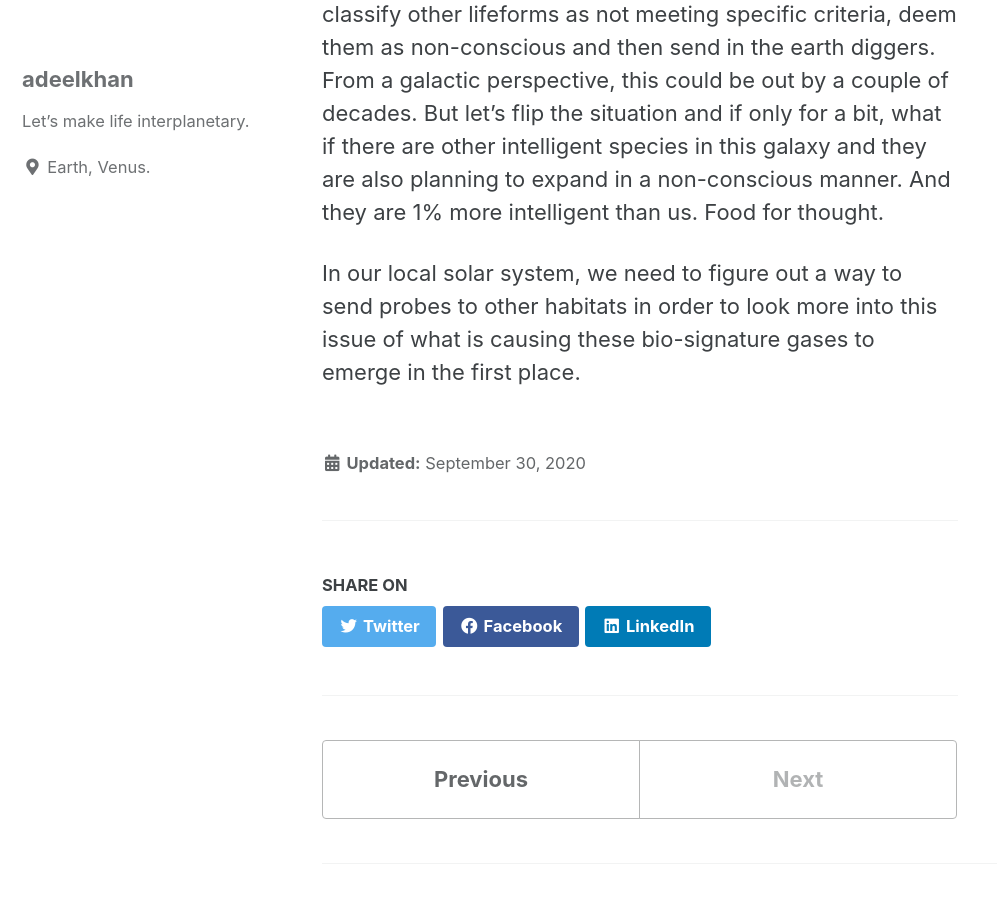
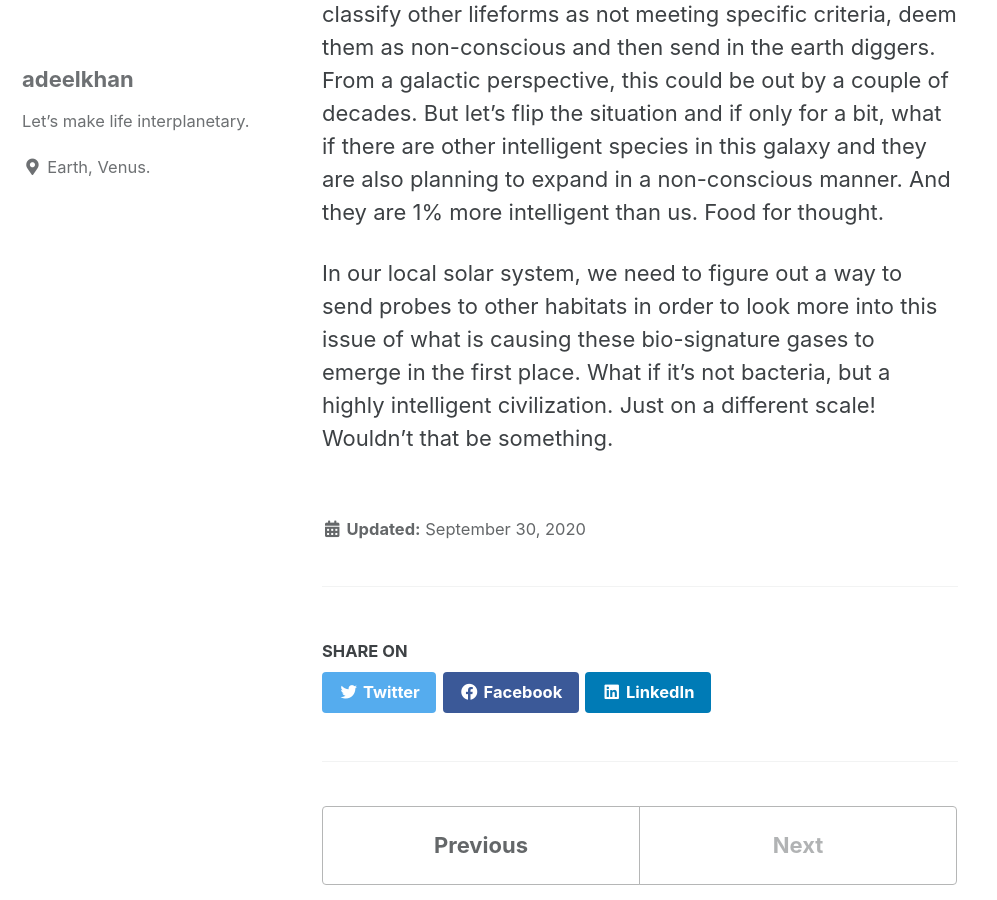
Before and after one commit to stellardreams/stellardreams.github.io, a Jekyll site: the page built from _posts/2020-09-30-Ethics-involving-Terraforming.md, in a window 1280 px wide and 900 px high, scrolled down 8127 px. Shown: the whole window, without its empty margins (0-997 px from the left). Built offline with Jekyll 4.4.1, drawn with Linux system fonts in a browser that asks for light colours; cached includes are drawn as plain includes.

Commit message:
Update 2020-09-30-Ethics-involving-Terraforming.md

```diff
--- a/_posts/2020-09-30-Ethics-involving-Terraforming.md
+++ b/_posts/2020-09-30-Ethics-involving-Terraforming.md
@@ -52,4 +52,4 @@ But to come back to this topic, I personally believe that:
 
 In an ideal outcome, humans and intelligence that has been engineered on a somewhat narrower timescale are going to be working together in order to optimize the best outcomes for the future. But, again, it comes down to how we choose to expand. Do we expand in a manner whereby we are mindful and conscious of how our expansion is impacting other lifeforms (in every parts of the process). Or do we just classify other lifeforms as not meeting specific criteria, deem them as non-conscious and then send in the earth diggers. From a galactic perspective, this could be out by a couple of decades. But let's flip the situation and if only for a bit, what if there are other intelligent species in this galaxy and they are also planning to expand in a non-conscious manner. And they are 1% more intelligent than us. Food for thought.
 
-In our local solar system, we need to figure out a way to send probes to other habitats in order to look more into this issue of what is causing these bio-signature gases to emerge in the first place.
+In our local solar system, we need to figure out a way to send probes to other habitats in order to look more into this issue of what is causing these bio-signature gases to emerge in the first place. What if it's not bacteria, but a highly intelligent civilization. Just on a different scale! Wouldn't that be something.
```
